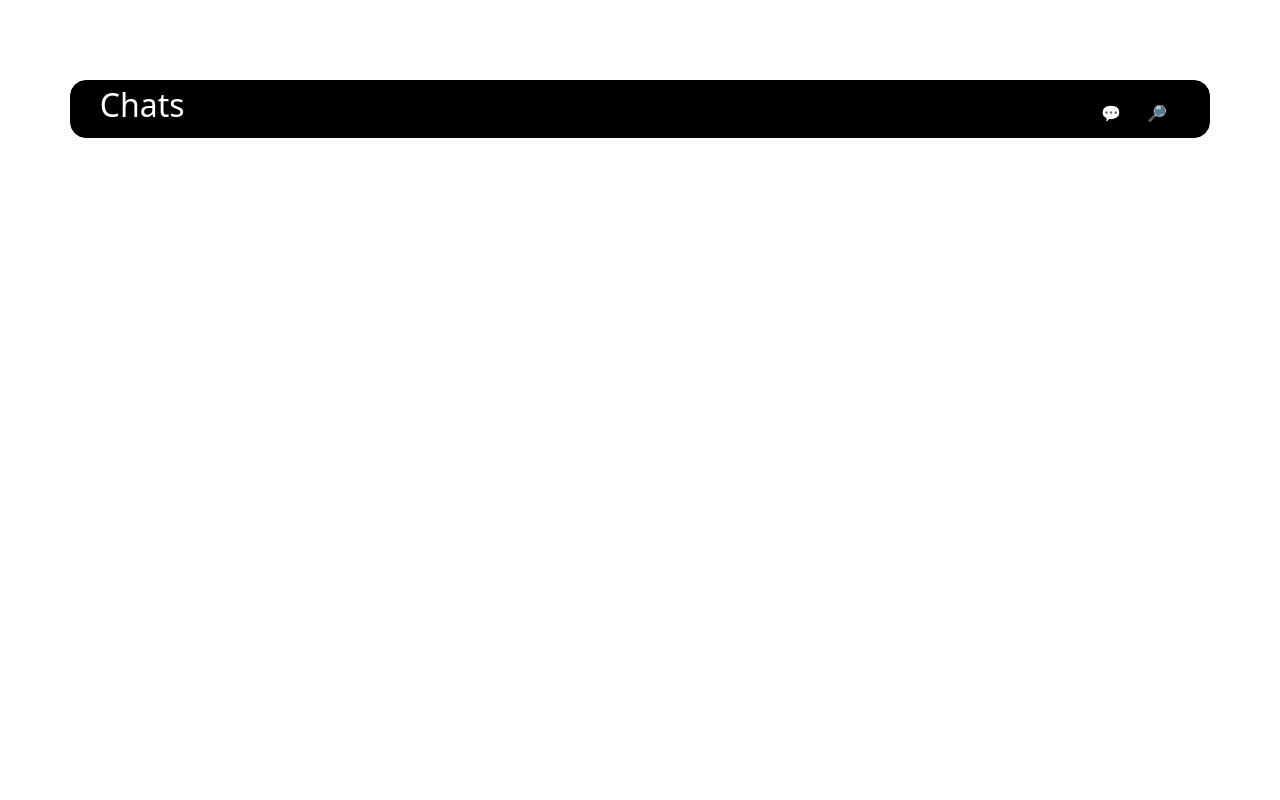
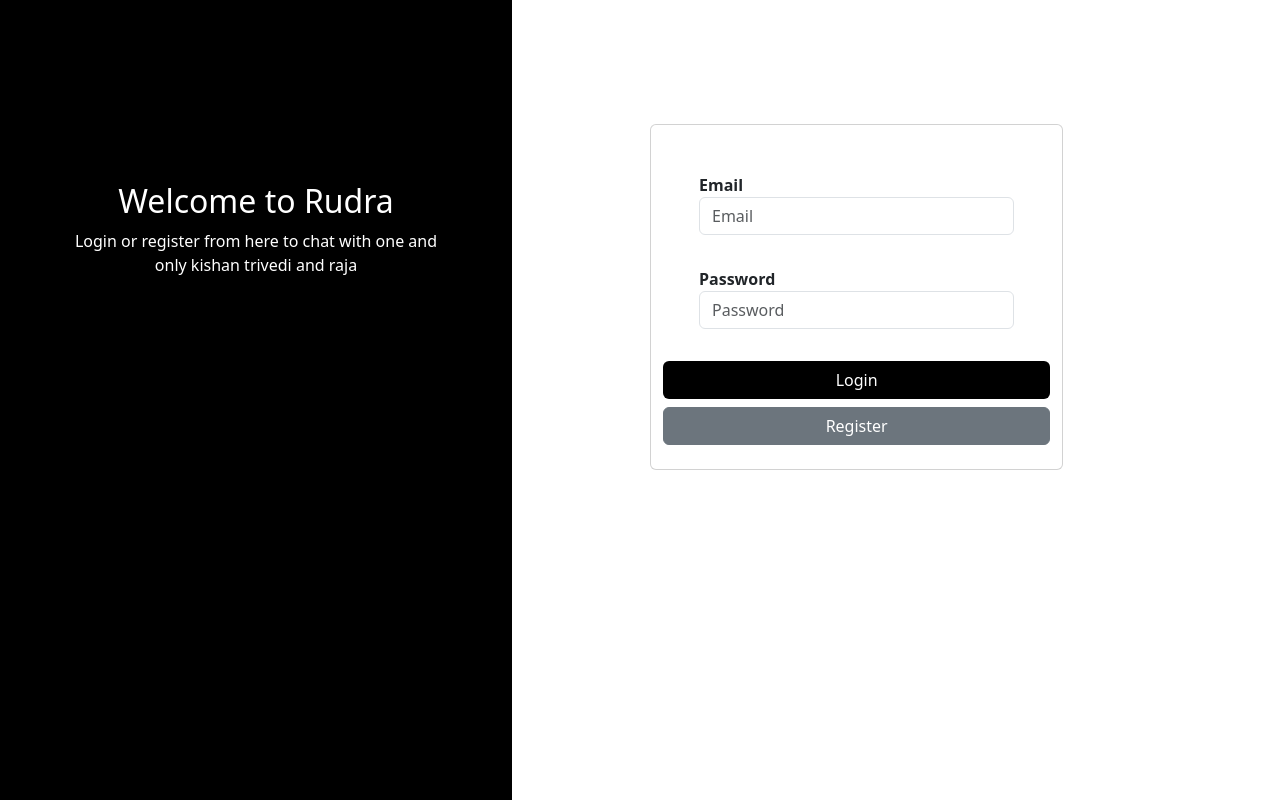
Before and after one commit to raja-velichety/rudra-chat-ui, a React (Create React App) app: page / in a window 1280 px wide. Built offline with nearby package versions, Linux system fonts and the light colour scheme.

Commit message:
added Login and Signup component

```diff
--- a/package.json
+++ b/package.json
@@ -10,7 +10,9 @@
     "classnames": "^2.5.1",
     "react": "^18.3.1",
     "react-dom": "^18.3.1",
+    "react-redux": "^9.1.2",
     "react-scripts": "5.0.1",
+    "redux": "^5.0.1",
     "web-vitals": "^2.1.4"
   },
   "scripts": {
--- a/src/App.js
+++ b/src/App.js
@@ -1,11 +1,12 @@
 import "./App.css";
 import Chatbox from "../src/chat_box/Chatbox";
+import LoginSignup from "./login_signup/LoginSignup";
+import { useState } from "react";
 
 function App() {
+  const [isLoggedIn, setIsLoggedIn] = useState(false);
   return (
-    <div className="App">
-      <Chatbox />
-    </div>
+    <div className="App">{!!isLoggedIn ? <Chatbox /> : <LoginSignup />}</div>
   );
 }
 
--- /dev/null
+++ b/src/login_signup/LoginSignup.css
@@ -0,0 +1,86 @@
+body {
+  font-family: "Lato", sans-serif;
+}
+
+.main-head {
+  height: 150px;
+  background: #fff;
+}
+
+.sidenav {
+  height: 100%;
+  background-color: #000;
+  overflow-x: hidden;
+  padding-top: 20px;
+}
+
+.main {
+  padding: 0px 10px;
+}
+
+@media screen and (max-height: 450px) {
+  .sidenav {
+    padding-top: 15px;
+  }
+}
+
+@media screen and (max-width: 450px) {
+  .login-form {
+    margin-top: 10%;
+  }
+
+  .register-form {
+    margin-top: 10%;
+  }
+}
+
+@media screen and (min-width: 768px) {
+  .main {
+    margin-left: 50%;
+  }
+
+  .sidenav {
+    width: 40%;
+    position: fixed;
+    z-index: 1;
+    top: 0;
+    left: 0;
+  }
+
+  .login-form {
+    margin-top: 30%;
+  }
+
+  .register-form {
+    margin-top: 20%;
+  }
+}
+
+.login-main-text {
+  margin-top: 20%;
+  padding: 60px;
+  color: #fff;
+}
+
+.login-main-text h2 {
+  font-weight: 300;
+}
+
+.btn-black {
+  background-color: #000 !important;
+  color: #fff !important;
+}
+
+.form-group {
+  padding: 0.5rem;
+}
+
+.form-group .label {
+  display: flex;
+  text-align: left;
+  font-weight: bold;
+}
+
+.form-group {
+  margin: 1rem;
+}
--- /dev/null
+++ b/src/login_signup/LoginSignup.js
@@ -0,0 +1,48 @@
+import "./LoginSignup.css";
+export default function LoginSignup(props) {
+  return (
+    <>
+      <div className="sidenav">
+        <div className="login-main-text">
+          <h2>Welcome to Rudra</h2>
+          <p>
+            Login or register from here to chat with one and only kishan trivedi
+            and raja
+          </p>
+        </div>
+      </div>
+      <div className="main">
+        <div className="col-md-8 col-sm-12">
+          <div className="login-form card p-4">
+            <form>
+              <div className="form-group">
+                <label className="label">Email</label>
+                <input
+                  type="text"
+                  className="form-control"
+                  placeholder="Email"
+                />
+              </div>
+              <div className="form-group">
+                <label className="label">Password</label>
+                <input
+                  type="password"
+                  className="form-control"
+                  placeholder="Password"
+                />
+              </div>
+              <div className="row">
+                <button type="submit" className="btn btn-black mt-2">
+                  Login
+                </button>
+                <button type="submit" className="btn btn-secondary mt-2">
+                  Register
+                </button>
+              </div>
+            </form>
+          </div>
+        </div>
+      </div>
+    </>
+  );
+}
```
Also changed, not shown: 1 other file (tests, documents, lock files or other folders).
